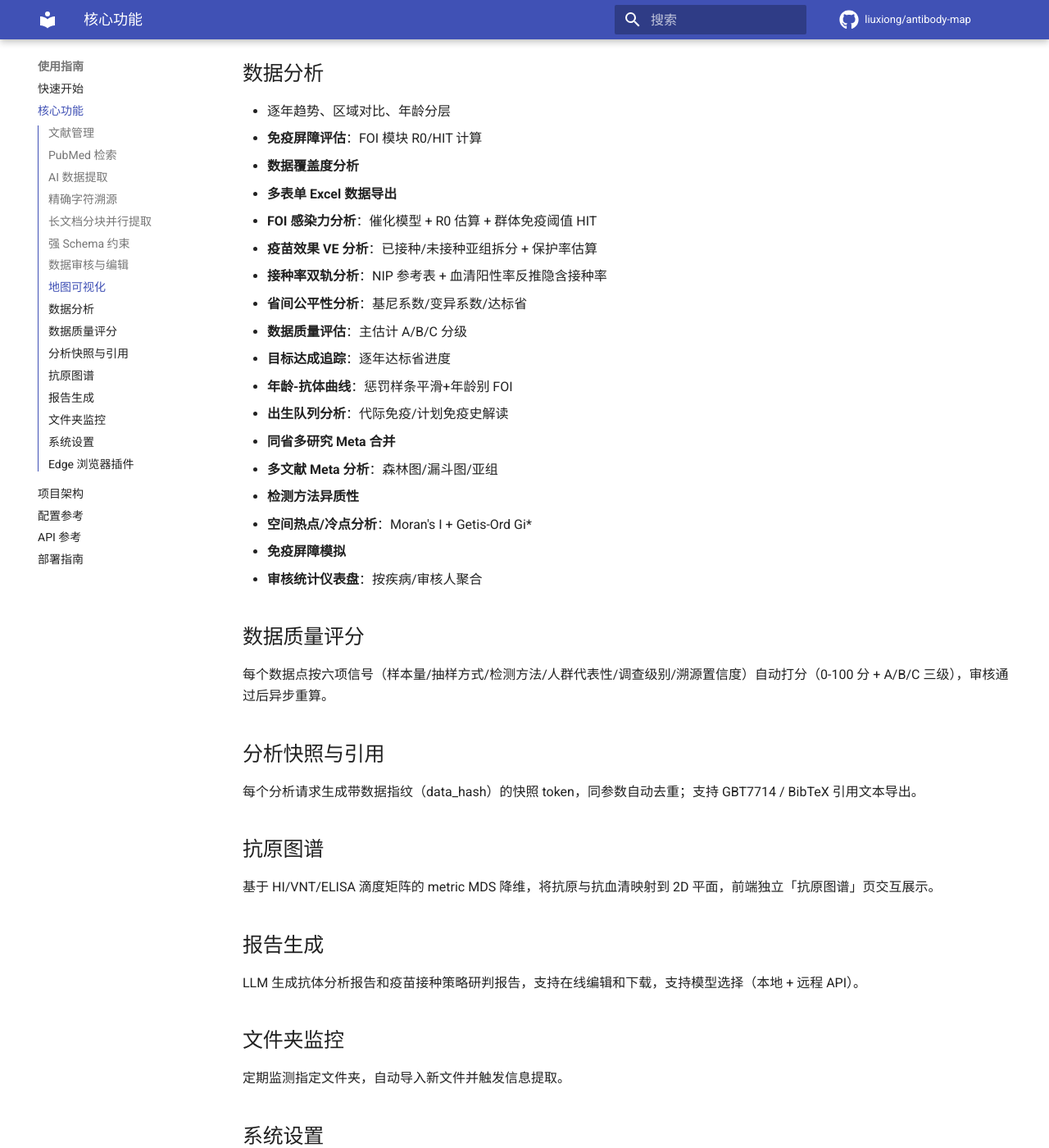
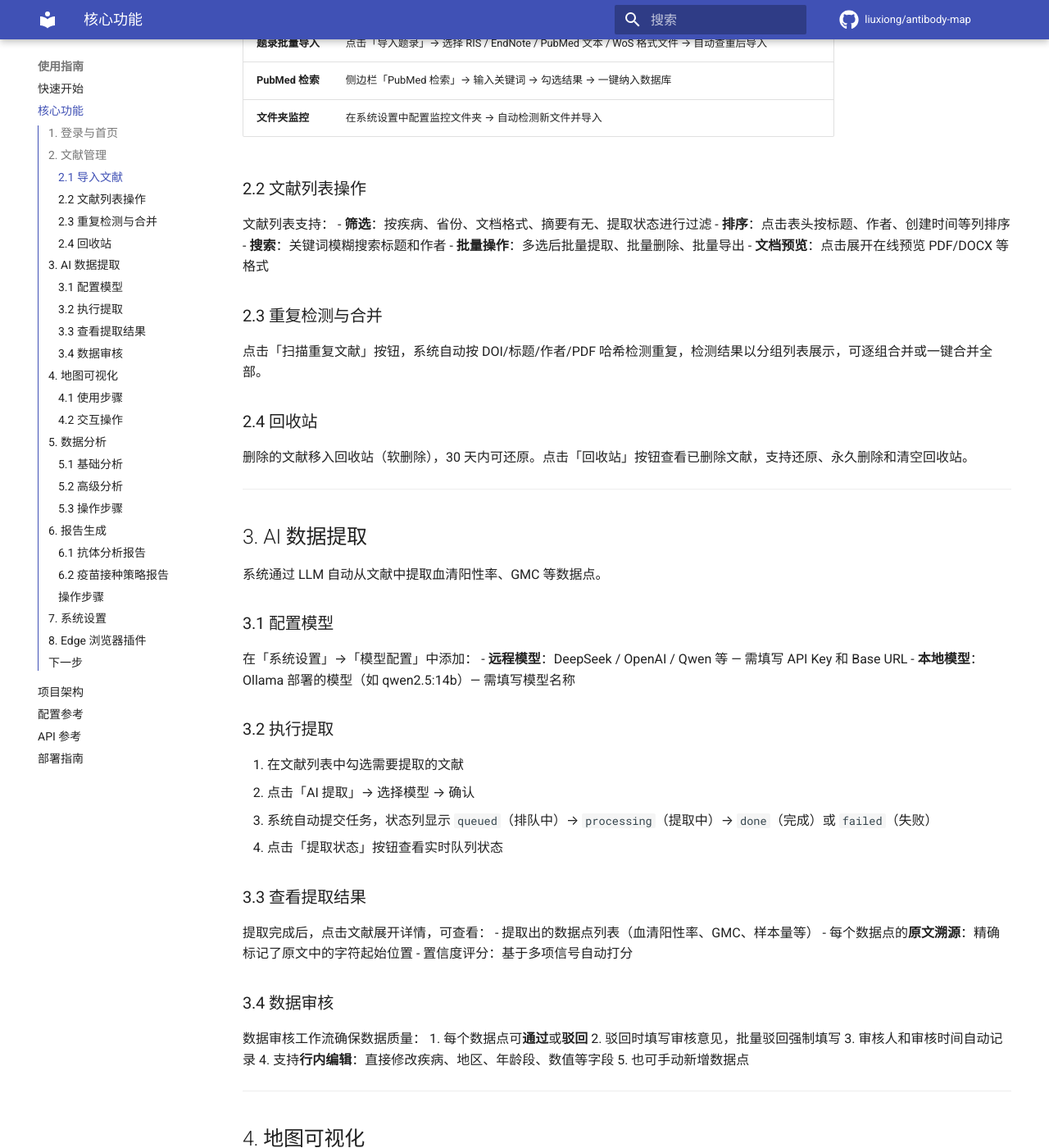
Before and after one commit to liuxiong714/antibody_map, an MkDocs documentation site: the page built from docs/guide/features.md, in a window 1280 px wide and 1400 px high, scrolled down 1970 px. Shown: the whole window at 82% size. Built offline with MkDocs 1.6.1 and Material for MkDocs 9.7.7, drawn with Linux system fonts in a browser that asks for light colours; comment, search, counter and statistics services are not loaded; some of the changed text lies outside the part shown.

Commit message:
docs: 核心功能页面重写为入门教程式，嵌入真实应用截图

```diff
--- a/docs/guide/features.md
+++ b/docs/guide/features.md
@@ -1,112 +1,206 @@
 # 核心功能
 
-## 文献管理
+本文档以**入门教程**的方式介绍 Antibody Map 的核心功能，配合截图让您快速上手。
 
-上传 PDF/CAJ/EPUB/DOCX/PPTX/XLSX/TXT/HTML 文献，支持：
+---
 
-- **URL 网页导入**：从 URL 抓取 HTML 内容创建文献
-- **题录批量导入**：RIS / EndNote(.enw) / PubMed 文本 / WoS 纯文本 / WoS CSV / 读秀超星 多格式自动识别，按 PMID/DOI 查重
-- **元数据管理**：关键词、疾病、省份筛选，在线预览，表头点击排序
-- **文献重复检测与合并**：DOI/标题/作者/PDF 哈希多维度自动检测
-- **多格式导入导出**：CSV/Excel/JSON（JSON 含数据点可跨电脑迁移）
-- **文档格式标识列**：彩色 Tag 显示 PDF/CAJ/DOCX/HTML 等格式
-- **全列排序与筛选**：标题/作者模糊筛选、创建时间范围、文档格式下拉
-- **软删除回收站**：删除后移入回收站，30 天内可还原，到期自动清理
-- **批量删除**：多选后移入回收站
+## 1. 登录与首页
 
-## PubMed 检索
+[![登录页面](../screenshots/login.png)](../screenshots/login.png)
 
-侧边栏「PubMed 检索」页支持：
+1. 打开浏览器访问 `http://localhost:3000`
+2. 输入账号和密码（默认管理员账号 `admin`，密码 `myk123456`）
+3. 点击「登录」进入科研工作台
 
-- **多源检索**：Crossref / OpenAlex / Europe PMC 来源下拉切换，统一结果结构
-- **一键纳入数据库**：勾选结果写入文献库
-- **下载开放获取 PDF**：Europe PMC 全文直链，下载目录可配置
+成功登录后进入**数据分析**首页，包含：
+- 上方的筛选条件区（疾病、地区、年龄段、年份等）
+- 下方的趋势图、区域对比、年龄分层等图表
+- 点击「查询」刷新数据，点击「重置」清空所有筛选条件
 
-## AI 数据提取
+---
 
-LLM 自动从文献提取血清阳性率、GMC 等数据点：
+## 2. 文献管理
 
-- **多厂商支持**：DeepSeek / OpenAI / Qwen / 本地 Ollama
-- **批量 AI 提取**：多选文献后统一设置模型重新提取，自动跳过 processing 中的文献
-- **手动停止提取**：单篇卡住的 processing 强制重置为 failed
-- **一键重置**：所有卡住的 extraction 状态（适用于服务器重启后任务丢失）
-- **Token 用量与费用估算**：提取完成后可选显示
-- **本地 Ollama 强约束**：原生 JSON Schema 结构化输出 + 关键数值回验
-- **模型选择统一**：文献提取、文件夹监控、报告生成的模型候选项统一
+文献管理是系统的基础模块，所有数据提取和分析都依赖文献库。
 
-## 精确字符溯源
+[![文献管理页面](../screenshots/literature.png)](../screenshots/literature.png)
 
-每个数据点锚定到原文的精确字符区间（`source_char_start/end`），采用精确/模糊/关键短语三级匹配，未匹配自动降级置信度并红色高亮待审。
+### 2.1 导入文献
 
-## 长文档分块并行提取
+支持多种导入方式：
 
-超过 2 万字符的文献按段落边界分块、并行调用 LLM 提取，结果自动合并去重。
+| 方式 | 操作步骤 |
+|---|---|
+| **上传文件** | 点击「上传文献」→ 选择 PDF/CAJ/EPUB/DOCX/PPTX/XLSX/TXT/HTML 文件 → 自动识别标题并入库 |
+| **URL 导入** | 点击「URL 导入」→ 输入网页链接 → 抓取 HTML 内容创建文献 |
+| **题录批量导入** | 点击「导入题录」→ 选择 RIS / EndNote / PubMed 文本 / WoS 格式文件 → 自动查重后导入 |
+| **PubMed 检索** | 侧边栏「PubMed 检索」→ 输入关键词 → 勾选结果 → 一键纳入数据库 |
+| **文件夹监控** | 在系统设置中配置监控文件夹 → 自动检测新文件并导入 |
 
-## 强 Schema 约束
+### 2.2 文献列表操作
 
-LLM 输出经 JSON Schema 校验（省份枚举、阳性率 0-100% 范围、GMC 正值等），字段违规自动降级置信度。
+文献列表支持：
+- **筛选**：按疾病、省份、文档格式、摘要有无、提取状态进行过滤
+- **排序**：点击表头按标题、作者、创建时间等列排序
+- **搜索**：关键词模糊搜索标题和作者
+- **批量操作**：多选后批量提取、批量删除、批量导出
+- **文档预览**：点击展开在线预览 PDF/DOCX 等格式
 
-## 数据审核与编辑
+### 2.3 重复检测与合并
 
-- 人工审核（通过/驳回）
-- 审核意见可留存每条数据点的审核批注
-- 审核人与审核时间自动记录
-- 批量驳回强制填写意见
-- 行内编辑（疾病、地区、年龄段、数值、原文依据等字段）
-- 手动新增数据点
+点击「扫描重复文献」按钮，系统自动按 DOI/标题/作者/PDF 哈希检测重复，检测结果以分组列表展示，可逐组合并或一键合并全部。
 
-## 地图可视化
+### 2.4 回收站
 
-全国/省级/市级交互式抗体水平热力地图，点击省份钻取市级数据，时间序列动画，底部统计区分已审核通过（绿色）与未审核（橙色）。
+删除的文献移入回收站（软删除），30 天内可还原。点击「回收站」按钮查看已删除文献，支持还原、永久删除和清空回收站。
 
-## 数据分析
+---
 
-- 逐年趋势、区域对比、年龄分层
-- **免疫屏障评估**：FOI 模块 R0/HIT 计算
-- **数据覆盖度分析**
-- **多表单 Excel 数据导出**
-- **FOI 感染力分析**：催化模型 + R0 估算 + 群体免疫阈值 HIT
-- **疫苗效果 VE 分析**：已接种/未接种亚组拆分 + 保护率估算
-- **接种率双轨分析**：NIP 参考表 + 血清阳性率反推隐含接种率
-- **省间公平性分析**：基尼系数/变异系数/达标省
-- **数据质量评估**：主估计 A/B/C 分级
-- **目标达成追踪**：逐年达标省进度
-- **年龄-抗体曲线**：惩罚样条平滑+年龄别 FOI
-- **出生队列分析**：代际免疫/计划免疫史解读
-- **同省多研究 Meta 合并**
-- **多文献 Meta 分析**：森林图/漏斗图/亚组
-- **检测方法异质性**
-- **空间热点/冷点分析**：Moran's I + Getis-Ord Gi*
-- **免疫屏障模拟**
-- **审核统计仪表盘**：按疾病/审核人聚合
+## 3. AI 数据提取
 
-## 数据质量评分
+系统通过 LLM 自动从文献中提取血清阳性率、GMC 等数据点。
 
-每个数据点按六项信号（样本量/抽样方式/检测方法/人群代表性/调查级别/溯源置信度）自动打分（0-100 分 + A/B/C 三级），审核通过后异步重算。
+### 3.1 配置模型
 
-## 分析快照与引用
+在「系统设置」→「模型配置」中添加：
+- **远程模型**：DeepSeek / OpenAI / Qwen 等 — 需填写 API Key 和 Base URL
+- **本地模型**：Ollama 部署的模型（如 qwen2.5:14b）— 需填写模型名称
 
-每个分析请求生成带数据指纹（data_hash）的快照 token，同参数自动去重；支持 GBT7714 / BibTeX 引用文本导出。
+### 3.2 执行提取
 
-## 抗原图谱
+1. 在文献列表中勾选需要提取的文献
+2. 点击「AI 提取」→ 选择模型 → 确认
+3. 系统自动提交任务，状态列显示 `queued`（排队中）→ `processing`（提取中）→ `done`（完成）或 `failed`（失败）
+4. 点击「提取状态」按钮查看实时队列状态
 
-基于 HI/VNT/ELISA 滴度矩阵的 metric MDS 降维，将抗原与抗血清映射到 2D 平面，前端独立「抗原图谱」页交互展示。
+### 3.3 查看提取结果
 
-## 报告生成
+提取完成后，点击文献展开详情，可查看：
+- 提取出的数据点列表（血清阳性率、GMC、样本量等）
+- 每个数据点的**原文溯源**：精确标记了原文中的字符起始位置
+- 置信度评分：基于多项信号自动打分
 
-LLM 生成抗体分析报告和疫苗接种策略研判报告，支持在线编辑和下载，支持模型选择（本地 + 远程 API）。
+### 3.4 数据审核
 
-## 文件夹监控
+数据审核工作流确保数据质量：
+1. 每个数据点可**通过**或**驳回**
+2. 驳回时填写审核意见，批量驳回强制填写
+3. 审核人和审核时间自动记录
+4. 支持**行内编辑**：直接修改疾病、地区、年龄段、数值等字段
+5. 也可手动新增数据点
 
-定期监测指定文件夹，自动导入新文件并触发信息提取。
+---
 
-## 系统设置
+## 4. 地图可视化
 
-- 远程模型配置（API Key/Base URL，仅管理员）
-- 本地模型配置（增删改查本地 Ollama 模型）
-- 后台日志（loguru 按日落盘，支持文件切换/级别筛选/关键字搜索）
-- 系统信息（版本号/运行环境/功能特性动态展示）
+[![地图页面](../screenshots/map.png)](../screenshots/map.png)
 
-## Edge 浏览器插件
+全国/省级/市级抗体水平热力地图，直观展示血清流行病学分布。
 
-参考 Mendeley 设计，在浏览器中一键将文献添加到数据库并触发 AI 提取；支持 15+ 学术站点元数据自动识别、PDF 智能抓取上传、URL 网页导入、右键菜单、桌面通知。
+### 4.1 使用步骤
+
+1. 在侧边栏选择「地图可视化」
+2. 选择疾病类型（如麻疹、风疹、百日咳等）
+3. 选择年份范围
+4. 勾选「仅显示已审核数据」获得更可靠的结果
+
+### 4.2 交互操作
+
+- **点击省份**：钻取到该省份的市级数据
+- **时间滑块**：拖动查看不同年份的变化动画
+- **图例说明**：颜色深浅表示阳性率高低
+- 底部统计区分已审核（绿色）与未审核（橙色）数据
+
+---
+
+## 5. 数据分析
+
+[![数据分析页面](../screenshots/analysis.png)](../screenshots/analysis.png)
+
+数据分析模块提供丰富的统计工具，满足血清流行病学研究需求。
+
+### 5.1 基础分析
+
+| 分析类型 | 说明 |
+|---|---|
+| **逐年趋势** | 阳性率随时间变化曲线 |
+| **区域对比** | 按省份/地区分组对比 |
+| **年龄分层** | 不同年龄段的抗体水平分布 |
+| **数据覆盖度** | 评估数据的地理和时间覆盖范围 |
+
+### 5.2 高级分析
+
+| 分析类型 | 说明 |
+|---|---|
+| **FOI 感染力分析** | 催化模型 + R0 估算 + 群体免疫阈值 HIT |
+| **疫苗效果 VE 分析** | 已接种/未接种亚组拆分 + 保护率估算 |
+| **接种率双轨分析** | NIP 参考表 + 血清阳性率反推隐含接种率 |
+| **省间公平性分析** | 基尼系数/变异系数/达标省 |
+| **空间热点分析** | Moran's I + Getis-Ord Gi* 局部热点 |
+| **Meta 分析** | 森林图/漏斗图/亚组分析 |
+| **出生队列分析** | 代际免疫/计划免疫史解读 |
+| **年龄-抗体曲线** | 惩罚样条平滑 + 年龄别 FOI |
+
+### 5.3 操作步骤
+
+1. 选择疾病和地区
+2. 设置年龄范围和年份范围
+3. 选择分析类型
+4. 点击「查询」生成图表
+5. 点击「导出 CSV」保存数据
+
+---
+
+## 6. 报告生成
+
+系统支持 LLM 自动生成两种报告：
+
+### 6.1 抗体分析报告
+
+- 针对特定疾病和地区的抗体水平综合分析
+- 包含趋势分析、区域对比、免疫屏障评估
+- 支持在线编辑和下载
+
+### 6.2 疫苗接种策略报告
+
+- 基于血清学数据的疫苗接种策略研判
+- 包含 FOI 估算、R0 分析、HIT 阈值
+- 支持选择模型（本地 + 远程 API）
+
+### 操作步骤
+
+1. 在侧边栏选择「报告」
+2. 选择报告类型（抗体分析 / 疫苗接种策略）
+3. 设置疾病、地区、年份等参数
+4. 选择 LLM 模型（可选，默认使用系统模型）
+5. 点击「生成」→ 等待 LLM 完成 → 在线查看和编辑
+
+---
+
+## 7. 系统设置
+
+在侧边栏底部进入「系统设置」：
+
+- **远程模型配置**：管理 API Key 和 Base URL（仅管理员）
+- **本地模型配置**：增删改查本地 Ollama 模型
+- **后台日志**：loguru 按日落盘，支持文件切换、级别筛选、关键字搜索
+- **系统信息**：版本号、运行环境、功能特性动态展示
+
+---
+
+## 8. Edge 浏览器插件
+
+参考 Mendeley 设计的浏览器插件，支持：
+- 15+ 学术站点元数据自动识别
+- PDF 智能抓取上传
+- URL 网页导入
+- 一键添加到数据库并触发 AI 提取
+- 右键菜单和桌面通知
+
+---
+
+## 下一步
+
+- 查看 [API 参考](api-reference.md) 了解 REST API 接口
+- 查看 [配置参考](configuration.md) 了解系统配置项
+- 查看 [部署指南](deployment.md) 了解生产环境部署
```
Also changed, not shown: docs/screenshots/analysis.png (added), docs/screenshots/literature.png (added), docs/screenshots/login.png (added), docs/screenshots/map.png (added).
